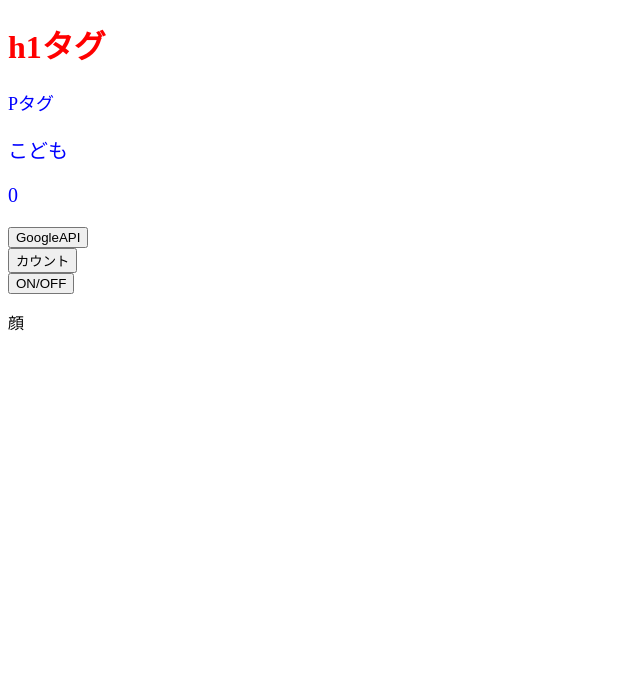
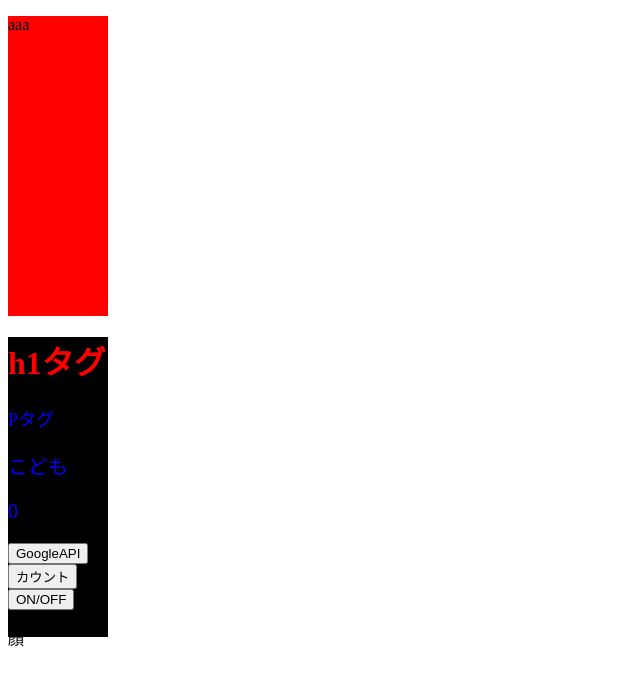
Before and after one commit to gityuuhub/playCode, a React (Create React App) app: page / in a window 1280 px wide. Shown: the top 686 px of the page, without its empty margins (0-640 px from the left). Built offline with nearby package versions, Linux system fonts and the light colour scheme.

Commit message:
materialUI box導入

```diff
--- a/package.json
+++ b/package.json
@@ -9,7 +9,10 @@
   ],
   "main": "src/index.tsx",
   "dependencies": {
+    "@emotion/react": "11.7.1",
+    "@emotion/styled": "11.6.0",
     "@material-ui/core": "4.12.3",
+    "@mui/material": "5.2.6",
     "axios": "0.24.0",
     "react": "17.0.2",
     "react-dom": "17.0.2",
--- a/src/App.tsx
+++ b/src/App.tsx
@@ -1,6 +1,7 @@
 import React, { useState } from "react";
 import ColorfulMessage from "./components/ColorfulMessage";
 import axios from "axios";
+import Box from "@mui/material/Box";
 //import Box from "@material-ui/core/Box";
 
 const App = () => {
@@ -15,7 +16,7 @@ const App = () => {
 
   const onClickAPI = () => {
     axios
-      .get("https://www.googleapis.com/books/v1/volumes?q=quilting", {
+      .get("https://muro.sakenowa.com/sakenowa-data/api/areas", {
         crossDomain: true
       })
       .then(function (response) {
@@ -33,6 +34,27 @@ const App = () => {
 
   return (
     <>
+      <Box
+        sx={{
+          width: 100,
+          height: 300,
+          backgroundColor: "red"
+        }}
+      >
+        <p>aaa</p>
+      </Box>
+
+      <Box
+        sx={{
+          width: 100,
+          height: 300,
+          backgroundColor: "black",
+          "&:hover": {
+            backgroundColor: "primary.main",
+            opacity: [0.9, 0.8, 0.7]
+          }
+        }}
+      >
         <h1 style={{ color: "red" }}>h1タグ</h1>
         <p style={contentStyle}>Pタグ</p>
         <ColorfulMessage color="blue">こども</ColorfulMessage>
@@ -43,6 +65,7 @@ const App = () => {
         <br />
         <button onClick={onClickFace}>ON/OFF</button>
         {faceFlag && <p>顔</p>}
+      </Box>
     </>
   );
 };
```
Lines whose indentation alone changed are shown as unchanged.
